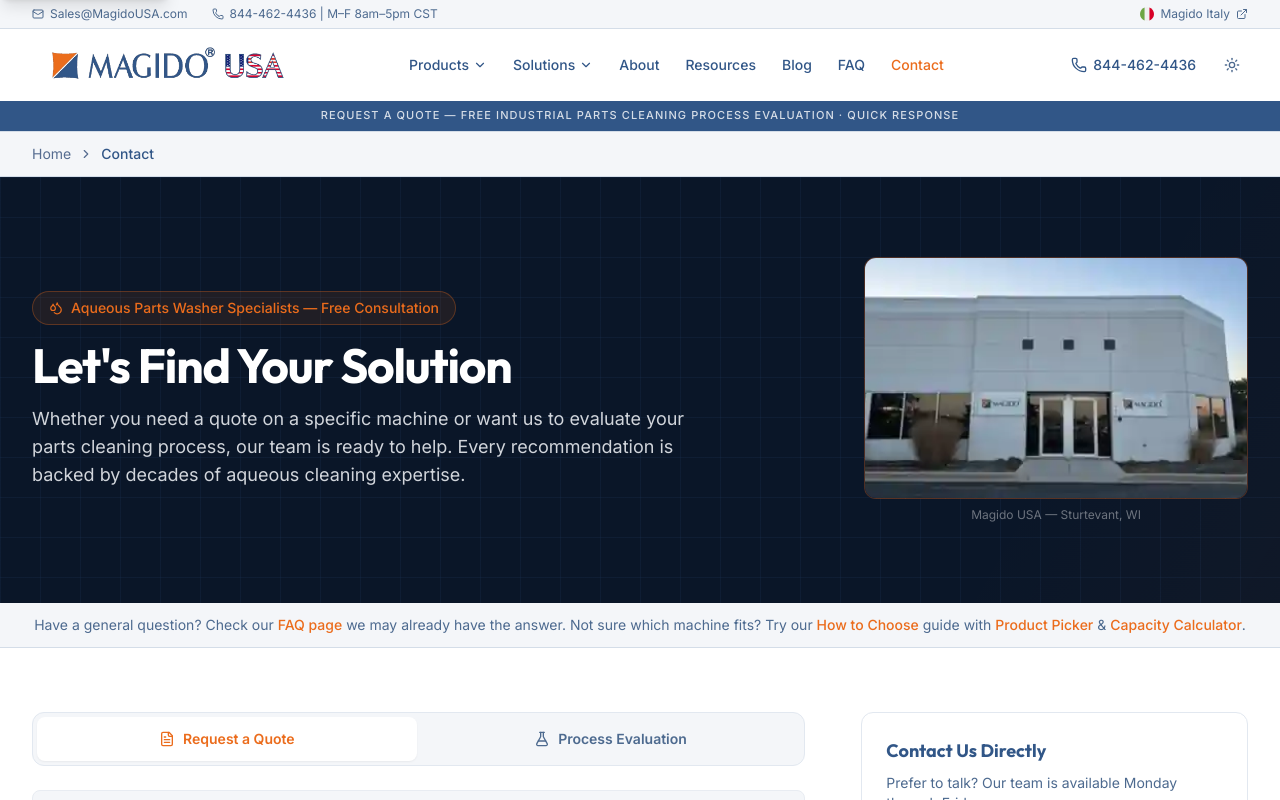
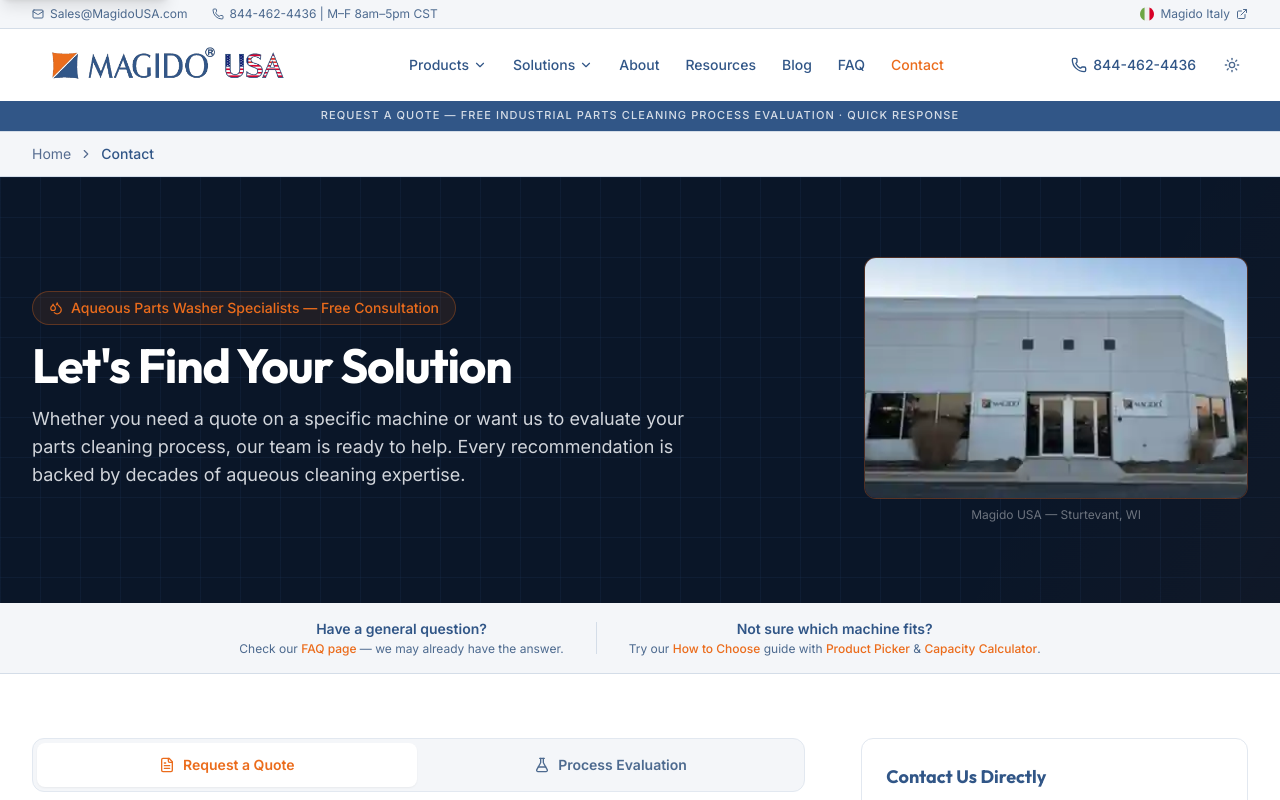
Before and after one commit to JasonBee99/MagidoUSA, a Next.js app: page /contact in a window 1280 px wide. Shown: the top 800 px of the page. Built offline with nearby package versions, Linux system fonts and the light colour scheme.

Commit message:
Phase 24: contact callout — two titled questions side by side, bolder headings, cleaner layout

```diff
--- a/src/app/contact/page.tsx
+++ b/src/app/contact/page.tsx
@@ -193,27 +193,29 @@
 
       {/* ─── FAQ Callout ─── */}
       <div className="border-b border-[var(--color-border)] bg-[var(--color-bg-secondary)]">
-        <div className="mx-auto max-w-7xl px-4 py-3 sm:px-6 lg:px-8">
-          <p className="text-center text-sm text-[var(--color-text-secondary)]">
-            Have a general question?{' '}<br className="sm:hidden" />Check our{' '}
-            <Link href="/faq" className="font-medium text-magido-orange hover:underline">
-              FAQ page
-            </Link>
-            <br className="sm:hidden" />
-            {' '}we may already have the answer.{' '}
-            Not sure which machine fits?{' '}Try our{' '}
-            <Link href="/how-to-choose" className="font-medium text-magido-orange hover:underline">
-              How to Choose
-            </Link>
-            {' '}guide with{' '}
-            <Link href="/how-to-choose#selector" className="font-medium text-magido-orange hover:underline">
-              Product Picker
-            </Link>
-            {' '}&amp;{' '}
-            <Link href="/how-to-choose#calculator" className="font-medium text-magido-orange hover:underline">
-              Capacity Calculator
-            </Link>.
-          </p>
+        <div className="mx-auto max-w-7xl px-4 py-4 sm:px-6 lg:px-8">
+          <div className="flex flex-col items-center gap-3 sm:flex-row sm:justify-center sm:gap-8">
+            <div className="text-center">
+              <p className="text-sm font-semibold text-[var(--color-text)]">Have a general question?</p>
+              <p className="mt-0.5 text-xs text-[var(--color-text-secondary)]">
+                Check our{' '}
+                <Link href="/faq" className="font-medium text-magido-orange hover:underline">FAQ page</Link>
+                {' '}— we may already have the answer.
+              </p>
+            </div>
+            <div className="hidden h-8 w-px bg-[var(--color-border)] sm:block" aria-hidden="true" />
+            <div className="text-center">
+              <p className="text-sm font-semibold text-[var(--color-text)]">Not sure which machine fits?</p>
+              <p className="mt-0.5 text-xs text-[var(--color-text-secondary)]">
+                Try our{' '}
+                <Link href="/how-to-choose" className="font-medium text-magido-orange hover:underline">How to Choose</Link>
+                {' '}guide with{' '}
+                <Link href="/how-to-choose" className="font-medium text-magido-orange hover:underline">Product Picker</Link>
+                {' '}&amp;{' '}
+                <Link href="/how-to-choose" className="font-medium text-magido-orange hover:underline">Capacity Calculator</Link>.
+              </p>
+            </div>
+          </div>
         </div>
       </div>
 
```
